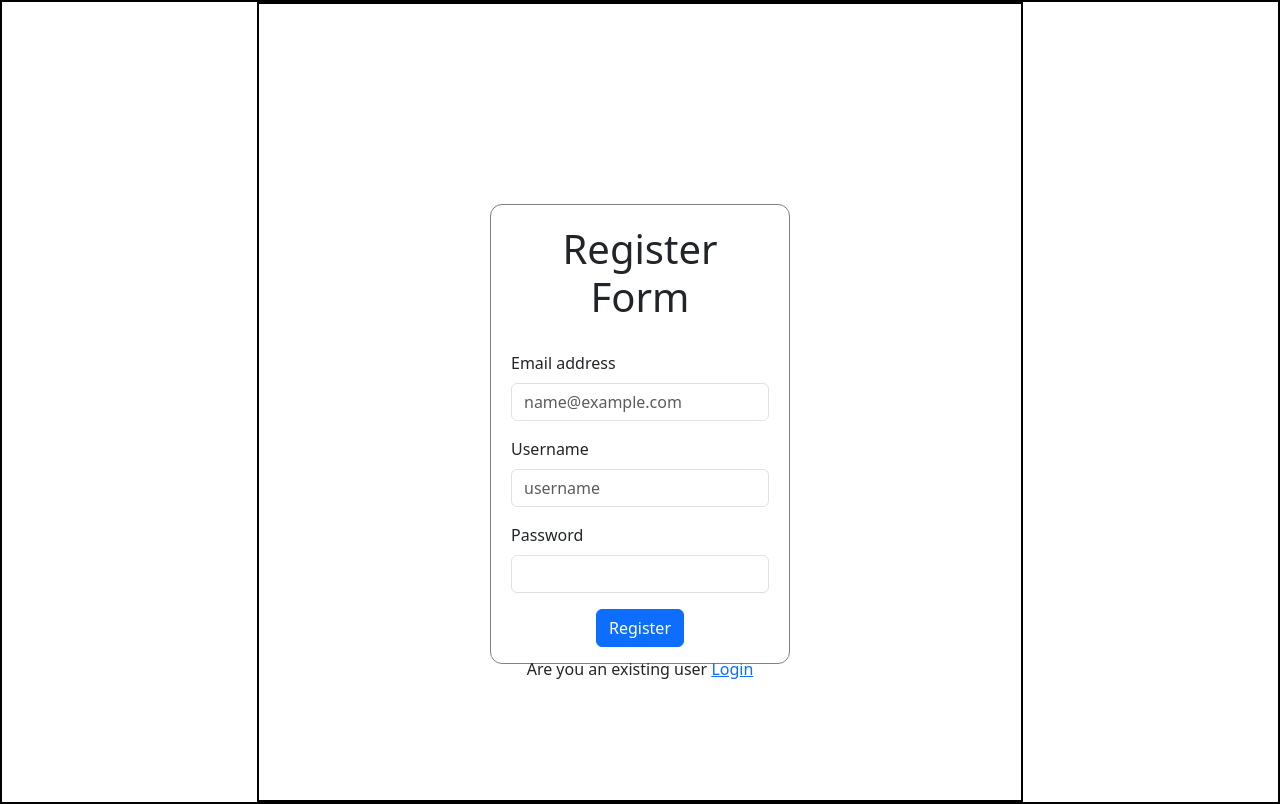
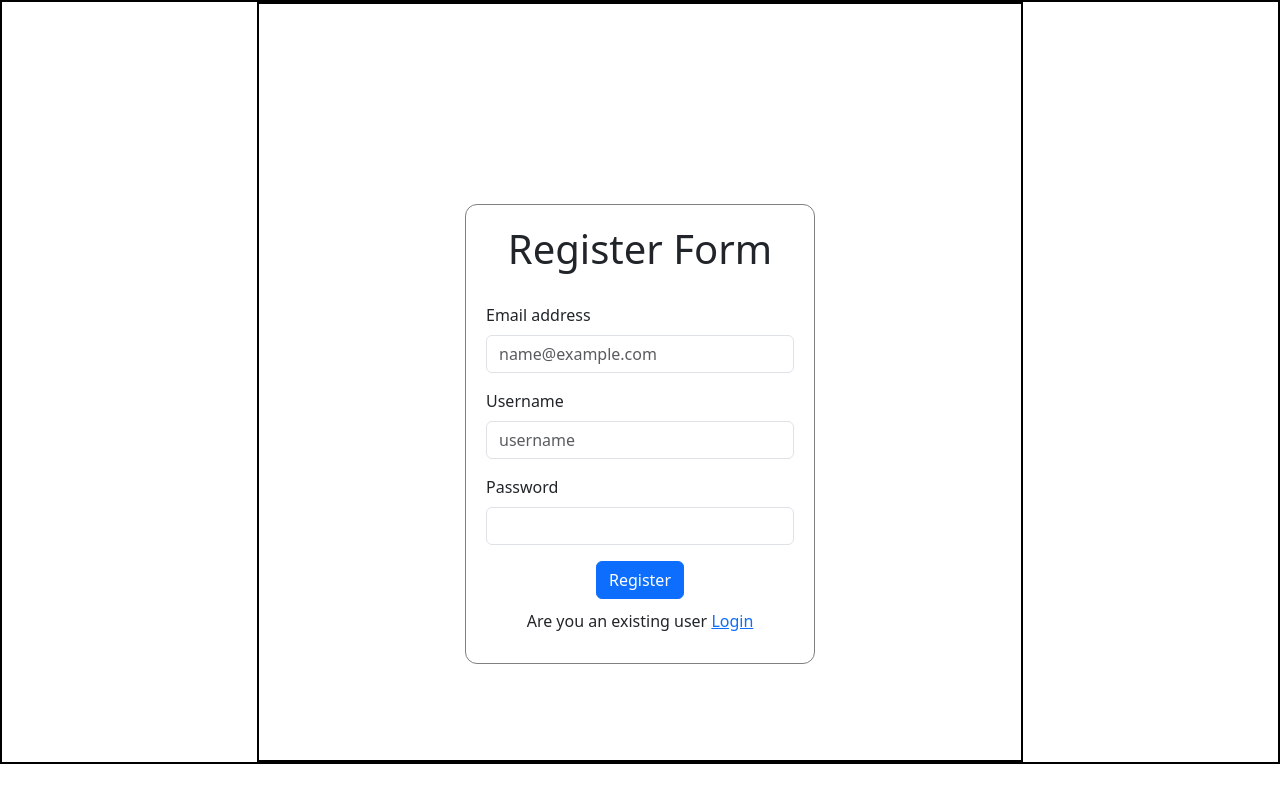
Before and after one commit to 23f2001579/VehicleParkingApp-v1, a Python web app: template templates/register.html in a window 1280 px wide. After the commit the page ends 764 px from the top, so only its background shows below. Run offline with Jinja, Linux system fonts and the light colour scheme; the template is opened without the code that fills it, so the values that code supplies are empty.

Commit message:
Learining wireframe structure

```diff
--- a/static/style.css
+++ b/static/style.css
@@ -10,11 +10,11 @@
 #canvas {
     width: 60%;
     margin: auto;
-    height: 800px;
+    height: 760px;
 }
 
 #form-body {
-    width: 300px;
+    width: 350px;
     height: 400px;
     margin: auto;
     border: 1px solid grey;
--- a/templates/register.html
+++ b/templates/register.html
@@ -13,26 +13,30 @@
     <div id="main">
         <div id="canvas">
             <div id="form-body" style="height: 460px;">
+                <form action="" method="post">
+
                     <h1 style="text-align: center; margin-bottom: 30px;">Register Form</h1>
                     <div class="mb-3">
-                    <label for="exampleFormControlInput1" class="form-label">Email address</label>
-                    <input type="email" class="form-control" id="exampleFormControlInput1"
-                        placeholder="name@example.com">
+                        <label for="Input1" class="form-label">Email address</label>
+                        <input type="email" class="form-control" id="Input1"
+                            placeholder="name@example.com" name="email">
                     </div>
                     <div class="mb-3">
-                    <label for="exampleFormControlInput1" class="form-label">Username</label>
-                    <input type="text" class="form-control" id="exampleFormControlInput1" placeholder="username">
+                        <label for="Input2" class="form-label">Username</label>
+                        <input type="text" class="form-control" id="Input2" placeholder="username" name="username">
                     </div>
                     <div class="mb-3">
-                    <label for="exampleFormControlInput2" class="form-label">Password</label>
-                    <input type="password" class="form-control" id="exampleFormControlInput2">
+                        <label for="Input3" class="form-label">Password</label>
+                        <input type="password" class="form-control" id="Input3" name="pwd">
                     </div>
                     <div style="text-align: center; margin-top: 10px;">
-                    <button type="button" class="btn btn-primary">Register</button>
+                        <input type="button" class="btn btn-primary" value="Register">
                     </div>
                     <div style="text-align: center; margin-top: 10px;">
                         Are you an existing user <a href="login.html">Login</a>
                     </div>
+
+                </form>
             </div>
         </div>
     </div>
```
Also changed, not shown: templates/login.html (+7 -5 lines), Parking App.png (added). Lines whose indentation alone changed are shown as unchanged.
